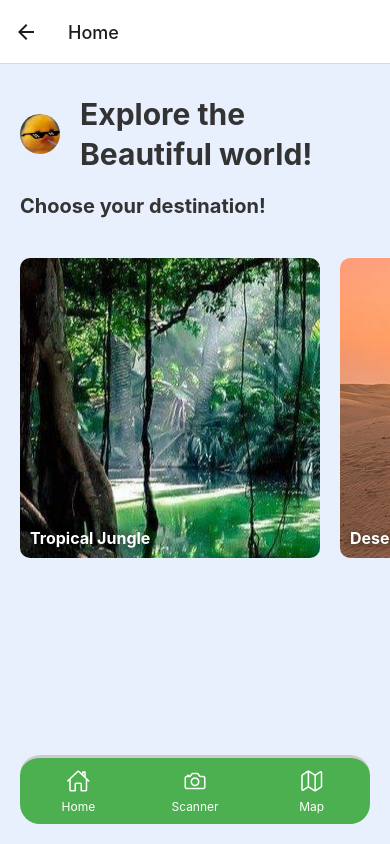
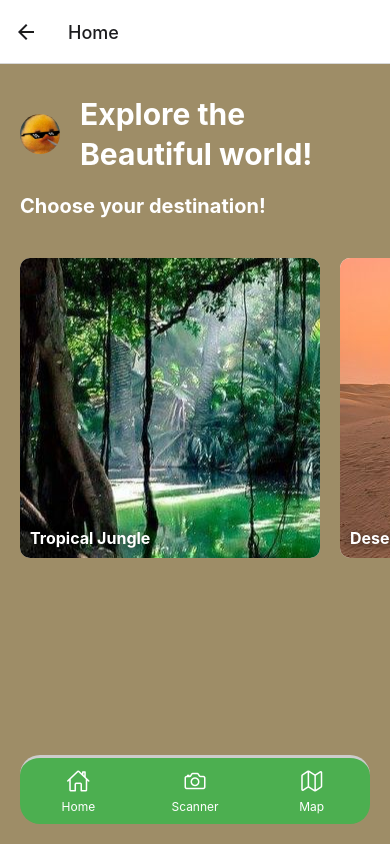
Before and after one commit to sebascastellanos/OasisApp, a React Native app: screen /Home in a window 390 px wide. Built offline with nearby package versions, Linux system fonts and the light colour scheme; what @react-native-google-signin/google-signin would draw is missing.

Commit message:
Mejorar diseño de screens

```diff
--- a/src/views/HomeScreen.tsx
+++ b/src/views/HomeScreen.tsx
@@ -56,7 +56,7 @@ const HomeScreen = ({ navigation }: any) => {
 const styles = StyleSheet.create({
   container: {
     flex: 1,
-    backgroundColor: '#e8f0fe',
+    backgroundColor: '#9e8d67',
   },
   headerContainer: {
     flexDirection: 'row',
@@ -77,13 +77,13 @@ const styles = StyleSheet.create({
   headerText: {
     fontSize: 30,
     fontWeight: 'bold',
-    color: '#333',
+    color: '#fff',
     lineHeight: 40,
   },
   destinationText: {
     fontSize: 20,
     fontWeight: 'bold',
-    color: '#333',
+    color: '#ffff',
     marginHorizontal: 20,
     marginBottom: 10,
   },
--- a/src/views/MapScreen.tsx
+++ b/src/views/MapScreen.tsx
@@ -1,9 +1,8 @@
+import { View, StyleSheet } from 'react-native';
 import React from 'react';
-import { View, StyleSheet } from 'react-native';
 import MapView, { Marker } from 'react-native-maps';
-import BottomTabNavigator from '../components/BottomTabNavigator';
 
-export default function MapScreen({ navigation }: any) {
+export default function MapScreen() {
   return (
     <View style={styles.container}>
       <MapView style={styles.map}>
@@ -16,8 +15,6 @@ export default function MapScreen({ navigation }: any) {
           description="Descripción del marcador"
         />
       </MapView>
-      {/* Agrega BottomTabNavigator aquí */}
-      <BottomTabNavigator navigation={navigation} />
     </View>
   );
 }
--- a/src/views/StartScreen.tsx
+++ b/src/views/StartScreen.tsx
@@ -1,20 +1,24 @@
-import { View, Text, StyleSheet, Button } from 'react-native';
 import React from 'react';
+import { View, Text, StyleSheet, ImageBackground, TouchableOpacity } from 'react-native';
 
-export default function StartScreen({ navigation }:any) {
+export default function StartScreen({ navigation }: any) {
   return (
     <View style={styles.container}>
-      <View style={styles.titleContainer}>
-        <Text style={styles.title}>Welcome</Text>
-        <Text style={styles.title}>To</Text>
-        <Text style={styles.title}>Oasis</Text>
-      </View>
-      <View style={styles.buttonContainer}>
-        <Button
-          title="Let's Start"
+      <ImageBackground
+        source={require('../assets/oasisfondo.jpg')} // Ruta de tu imagen de fondo
+        style={styles.backgroundImage}
+      >
+      </ImageBackground>
+      <View style={styles.bottomContainer}>
+      <View style={styles.overlay}>
+          <Text style={styles.title}>Oasis</Text>
+        </View>
+        <TouchableOpacity
+          style={styles.buttonContainer}
           onPress={() => navigation.navigate('Login')}
-          color="#FF6347"  // Tomato color for the button, feel free to customize
-        />
+        >
+          <Text style={styles.buttonText}>Comenzar</Text>
+        </TouchableOpacity>
       </View>
     </View>
   );
@@ -23,23 +27,37 @@ export default function StartScreen({ navigation }:any) {
 const styles = StyleSheet.create({
   container: {
     flex: 1,
-    backgroundColor: '#C9E7E5',
-    alignItems: 'center',
-    justifyContent: 'center',
+  },
+  backgroundImage: {
+    flex: 0.7,
+    resizeMode: 'cover',
+    justifyContent: 'flex-end',
+  },
+  overlay: {
+    backgroundColor: 'rgba(0,0,0,0.0)',
     padding: 20,
   },
-  titleContainer: {
-    alignItems: 'center',  // Centers text horizontally
-    marginBottom: 20,
+  title: {
+    fontSize: 70,
+    fontFamily: 'Pacifico',
+    color: '#fff',
   },
-  title: {
-    fontSize: 70  ,
-    fontFamily: 'Pacifico',
-    color: '#306B34'  // A playful green color
+  bottomContainer: {
+    flex: 0.3,
+    backgroundColor: '#9e8d67',
+    justifyContent: 'center',
+    alignItems: 'center',
   },
   buttonContainer: {
-    width: '90%',
+    backgroundColor: '#4CAF50',
+    paddingVertical: 12,
+    paddingHorizontal: 24,
     borderRadius: 20,
-    overflow: 'hidden',
-  }
+    marginBottom: 40
+  },
+  buttonText: {
+    color: '#fff',
+    fontSize: 18,
+    fontWeight: 'bold'
+  },
 });
```
Also changed, not shown: src/assets/oasisfondo.jpg (added).
